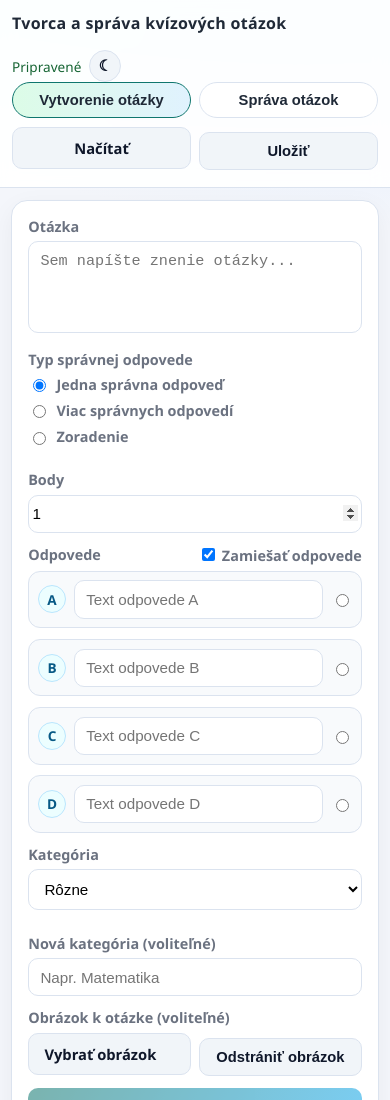
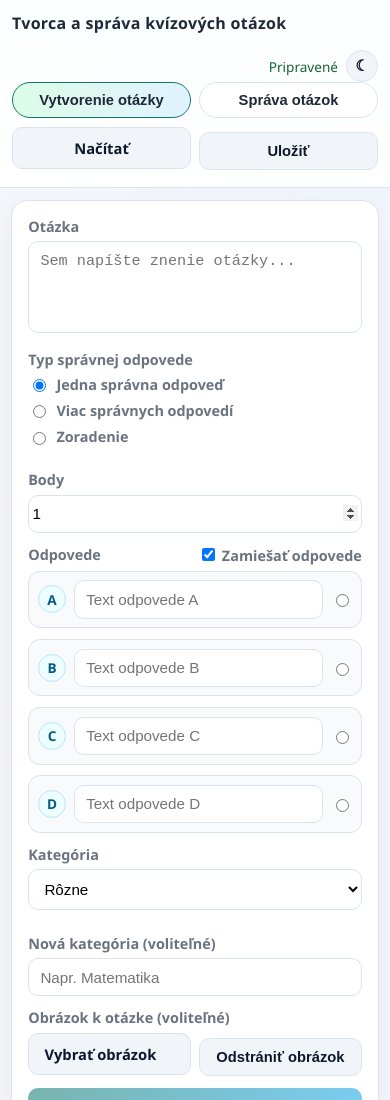
Before and after one commit to Daab8/kviz, a plain HTML site: page index.html in a window 390 px wide. Shown: the top 1100 px of the page. Drawn offline with Linux system fonts and the light colour scheme.

Commit message:
night fix

```diff
--- a/index.html
+++ b/index.html
@@ -794,6 +794,11 @@
 
       .title-row {
         align-items: flex-start;
+      }
+
+      .title-tools {
+        width: 100%;
+        justify-content: flex-end;
       }
 
       .tabs-row {
@@ -1107,7 +1112,7 @@
       if (saved === "dark" || saved === "light") {
         return saved;
       }
-      return window.matchMedia && window.matchMedia("(prefers-color-scheme: dark)").matches ? "dark" : "light";
+      return "light";
     }
 
     function toggleTheme() {
```
